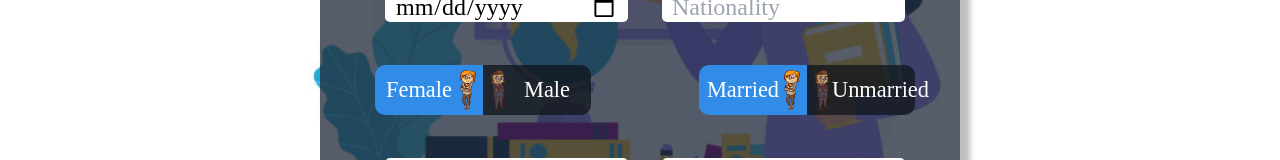
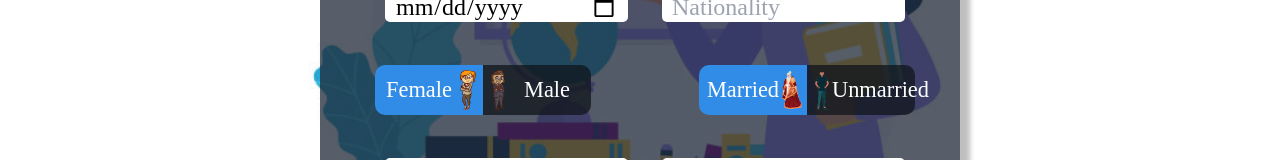
Before and after one commit to Harshit-Sandilya/DGSfrontend, a React (Create React App) app: page / in a window 1280 px wide. Shown: the part 429-589 px from the top of the page. Built offline with nearby package versions, Linux system fonts and the light colour scheme.

Commit message:
teacher application

```diff
--- a/src/pages/teacher/basic.js
+++ b/src/pages/teacher/basic.js
@@ -1,6 +1,8 @@
 import React from "react";
 import female from "../../images/female.png";
 import male from "../../images/male.png";
+import married_img from "../../images/married.png";
+import unmarried from "../../images/unmar.png";
 function Basic(props) {
   const { gender, setgender, married, setmarried } = props;
   return (
@@ -55,7 +57,7 @@ function Basic(props) {
             }}
           >
             <div className="Stext">Married</div>
-            <img src={female} className="switchicon"></img>
+            <img src={married_img} className="switchicon"></img>
           </div>
           <div
             className={`ele ele2 ${married === "married" ? "Sactive" : ""}`}
@@ -63,7 +65,7 @@ function Basic(props) {
               setmarried("married");
             }}
           >
-            <img src={male} className="switchicon"></img>
+            <img src={unmarried} className="switchicon"></img>
             <div className="Stext">Unmarried</div>
           </div>
         </div>
```
Also changed, not shown: src/images/married.png (added), src/images/unmar.png (added).
